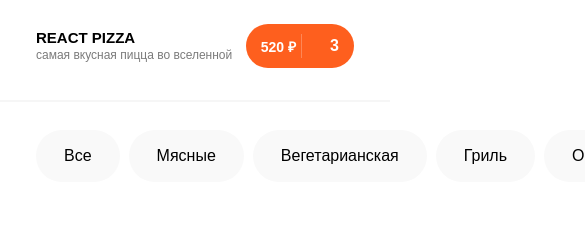
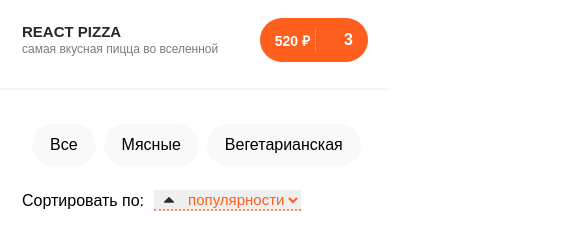
Before and after one commit to Dkidudy/pizza-project, a plain HTML site: page index.html in a window 390 px wide. Shown: the top 250 px of the page, 585 px wide, since content can reach past the window. Drawn offline with Linux system fonts and the light colour scheme.

Commit message:
fixed hiddem scroll bar

```diff
--- a/css/style.css
+++ b/css/style.css
@@ -11,7 +11,7 @@ body {
   justify-content: space-between;
   padding: 24px 36px;
 }
-.menu-left {
+.logo-block {
   display: flex;
   align-items: center;
   gap: 12px;
@@ -63,6 +63,10 @@ hr {
   height: 0;
   overflow: visible;
 }
+.desc-logo-block {
+  text-decoration: none;
+  color: #282828;
+}
 .menu {
   display: flex;
   list-style-type: none;
@@ -107,6 +111,63 @@ select {
   align-items: center;
   gap: 10px;
 }
+@media (max-width: 1150px) {
+  .menu-wrapper {
+    padding: 1.125rem 1.75rem;
+  }
+  .menu-item {
+    padding: 0.9375rem 1.375rem;
+  }
+  .menu-title {
+    font-size: 1.25rem;
+  }
+}
+@media (max-width: 1040px) {
+  .menu {
+    gap: 8px;
+  }
+  .menu-item {
+    padding: 14px 20px;
+  }
+  select {
+    font-size: 15px;
+  }
+}
+@media (max-width: 997px) {
+  .desc-menu {
+    padding: 18px 22px;
+  }
+  .menu-wrapper {
+    padding: 16px 22px;
+    gap: 14px;
+  }
+  .menu-item {
+    padding: 12px 18px;
+  }
+  .sort-label {
+    white-space: wrap;
+  }
+}
+@media (max-width: 973px) {
+  .menu-wrapper {
+    display: flex;
+    flex-wrap: wrap;
+  }
+}
+@media (max-width: 634px) {
+  .menu-wrapper {
+    margin-left: auto;
+  }
+  .menuLimiter {
+    width: 100%;
+    padding: 10px 10px;
+    overflow-x: scroll;
+    margin-left: auto;
+  }
+  .menuLimiter::-webkit-scrollbar {
+    width: 0;
+  }
+}
 @media (max-width: 499px) {
   .menu-title {
     font-size: 15px;
--- a/index.html
+++ b/index.html
@@ -8,7 +8,8 @@
   </head>
   <body>
     <header class="desc-menu">
-      <div class="menu-left">
+      <a class="desc-logo-block" href="/index.html">
+        <div class="logo-block">
           <svg class="logo" width="38" height="38">
             <use href="img/header-pz.svg"></use>
           </svg>
@@ -17,6 +18,7 @@
             <span class="menu-subtitle">самая вкусная пицца во вселенной</span>
           </div>
         </div>
+      </a>
       <!-- desc-menu -->
       <button class="menu-button">
         <span class="button-text">520 &#8381;</span>
@@ -29,8 +31,8 @@
       <!-- menu-button -->
     </header>
     <hr color="#F6F6F6" />
-
     <div class="menu-wrapper">
+      <div class="menuLimiter">
         <ul class="menu">
           <li class="menu-item">Все</li>
           <li class="menu-item">Мясные</li>
@@ -39,7 +41,7 @@
           <li class="menu-item">Острые</li>
           <li class="menu-item">Закрытые</li>
         </ul>
-
+      </div>
       <div class="sort">
         <span class="sort-label">Сортировать по:</span>
         <select class="types">
```
Lines whose indentation alone changed are shown as unchanged.
